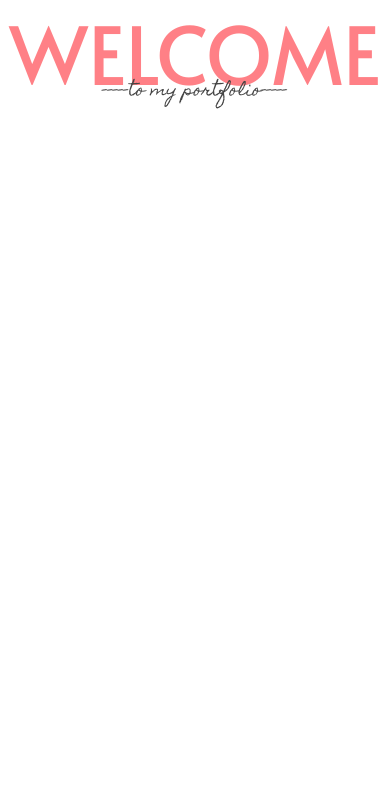
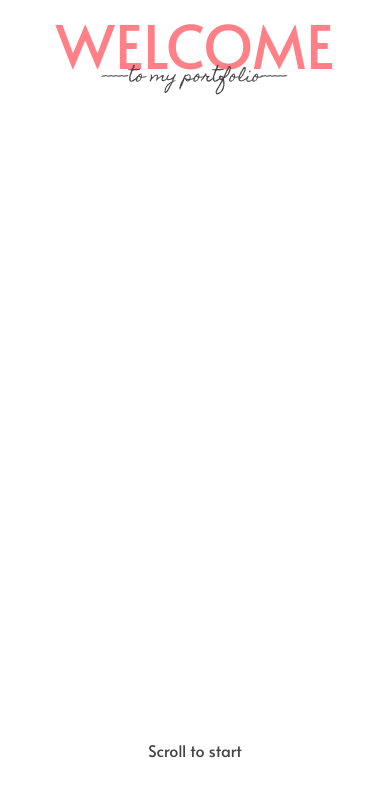
Before and after one commit to natayadev/portfolio, an Angular app: page /home in a window 390 px wide. Shown: the top 796 px of the page. Built offline with nearby package versions, Linux system fonts and the light colour scheme; what @fullpage/angular-fullpage would draw is missing.

Commit message:
Fix mobile view

```diff
--- a/src/app/aboutme/aboutme.component.html
+++ b/src/app/aboutme/aboutme.component.html
@@ -1,6 +1,6 @@
 <div class="grid grid-cols-2 text-center content-center justify-center avcontainer">
-    <div class="grid col-span-2 md:col-span-1 content-center justify-center p-6">
-        <div class="text-left px-10">
+    <div class="grid col-span-2 md:col-span-1 content-center justify-center">
+        <div class="text-left px-4">
             <h4>
                 Nataya Soledad
             </h4>
--- a/src/app/contact/contact.component.html
+++ b/src/app/contact/contact.component.html
@@ -5,7 +5,7 @@
                 <h4>
                     Contact me
                     <a href="mailto:natayafs@gmail.com">
-                        <fa-icon class="pl-2" style="font-size: 1em;" [icon]="faPaperPlane"></fa-icon>
+                        <fa-icon class="pl-2" style="font-size: var(--size-title);" [icon]="faPaperPlane"></fa-icon>
                     </a>
                 </h4>
                 <p>
--- a/src/app/header/header.component.html
+++ b/src/app/header/header.component.html
@@ -1,11 +1,9 @@
 <header id="menu" class="text-gray-700 spanody-font">
     <div class="container mx-auto flex flex-wrap p-5 flex-col md:flex-row items-center">
       <nav class="md:ml-auto flex flex-wrap items-center text-spanase justify-center">
-        <span class="active">
-            <a href="#home">
+        <a href="#home">
             01. home
-            </a>
-        </span>
+        </a>
         <a href="#aboutme">
             02. about
         </a>
--- a/src/app/mylinks/mylinks.component.html
+++ b/src/app/mylinks/mylinks.component.html
@@ -57,7 +57,7 @@
     <div class="footer">
             <h2>
             Illustration made by
-            <a href="https://www.instagram.com/mostrocartoon/">
+            <a href="https://www.instagram.com/mostrocartoon/" style="color: var(--text-color);">
                 @mostrocartoon
             </a>
         </h2>
--- a/src/app/skills/skills.component.html
+++ b/src/app/skills/skills.component.html
@@ -1,6 +1,6 @@
-<div class="grid text-center content-center">
+<div class="grid text-left content-center">
     <h4>Skills</h4>
-    <div class="grid gap-4 grid-cols-2 text-left">
+    <div class="grid gap-4 grid-cols-2">
         <div class="grid col-span-2 md:col-span-1">
             <h6>Frontend</h6>
             <div class="flex .flex-row">
--- a/src/app/welcome/welcome.component.css
+++ b/src/app/welcome/welcome.component.css
@@ -1,6 +1,6 @@
 h1 {
     color: var(--pink-color);
-    font-size: 80px;
+    font-size: 60px;
     font-family: var(--primary-font);
     line-height: 0.7em;
 }
@@ -11,8 +11,7 @@ h5 {
 }
 
 @media (min-width: 700px) {
-    .text {
-        padding-top: 2em;
-        font-size: 2em;
-      }
+    h1 {
+        font-size: 90px;
+    }
 }
--- a/src/app/welcome/welcome.component.html
+++ b/src/app/welcome/welcome.component.html
@@ -2,3 +2,6 @@
     <h1>WELCOME</h1>
     <h5>-----to my portfolio-----</h5>
 </div>
+<div class="footer parpadeo">
+    Scroll to start
+</div>
--- a/src/styles.css
+++ b/src/styles.css
@@ -9,6 +9,10 @@
     --primary-font: 'Alata', sans-serif;
     --secondary-font: 'Homemade Apple', cursive;
     --text-font: 'Helvetica', sans-serif;
+    --size-font-min: 12px;
+    --size-font-max: 14px;
+    --size-font-super: 20px;
+    --size-title: 26px;
   }
 
 * {
@@ -58,29 +62,31 @@ header {
   background-color: var(--biscuit-color);
 }
 
-h2, h4, h6 {
+h6 {
+  letter-spacing: 0.2em;
+  text-transform: uppercase;
   font-family: var(--primary-font);
-  font-size: 34px;
+  font-size: var(--size-font-max);
 }
 
-h6 {
-  font-size: 16px;
-  letter-spacing: 0.2em;
-  text-transform: uppercase;
+h4 {
+  font-size: var(--size-title);
+  font-weight: bold;
 }
 
-h5 {
-  font-family: var(--secondary-font);
+h5, h4 {
+  font-family: var(--primary-font);
 }
 
 a, h2 {
-  color: black;
+  font-family: var(--primary-font);
+  color: var(--text-color);
   text-decoration: none;
 }
 
 h6 {
-letter-spacing: 0.2em;
-text-transform: uppercase;
+  letter-spacing: 0.2em;
+  text-transform: uppercase;
 }
 
 h2 {
@@ -119,13 +125,13 @@ h2:hover {
       left: 0;
       -ms-transform: translate(0%, 10%);
       transform: translate(0%, 10%);
-  }
+    }
 }
 
 @media (max-width: 768px) {
   .section-padding {
-    padding-left: 3em;
-    padding-right: 3em;
+    padding-left: 1em;
+    padding-right: 1em;
   }
 
   .avcontainer {
@@ -133,16 +139,22 @@ h2:hover {
       flex-direction: column-reverse;
       justify-content: center;
       align-items: center;
-      padding: 3em;
   }
 
   .avatar {
-      height: 15em;
-      width: 15em;
+      height: 10em;
+      width: 10em;
       background-size: cover;
       background-position: center;
       border-radius: 100%;
-      margin-bottom: 2em;
+  }
+
+  p {
+    font-size: var(--size-font-min);
+  }
+
+  a, h2 {
+    font-size: 10px;
   }
 
   .credits {
@@ -159,4 +171,41 @@ h2:hover {
 }
 
 .fp-controlArrow.fp-prev {
-  border-color: transparent var(--purple-color) transparent transparent;}
+  border-color: transparent var(--purple-color) transparent transparent;
+}
+
+  .parpadeo {
+    position: absolute;
+    width: max-content;
+    bottom: 10%;
+    left: 50%;
+    -ms-transform: translate(-50%, 10%);
+    transform: translate(-50%, 10%);
+    font-family: var(--primary-font);
+    animation-name: parpadeo;
+    animation-duration: 1s;
+    animation-timing-function: linear;
+    animation-iteration-count: infinite;
+    -webkit-animation-name: parpadeo;
+    -webkit-animation-duration: 1s;
+    -webkit-animation-timing-function: linear;
+    -webkit-animation-iteration-count: infinite;
+  }
+
+  @-moz-keyframes parpadeo{
+    0% { opacity: 1.0; }
+    50% { opacity: 0.0; }
+    100% { opacity: 1.0; }
+  }
+
+  @-webkit-keyframes parpadeo {
+    0% { opacity: 1.0; }
+    50% { opacity: 0.0; }
+     100% { opacity: 1.0; }
+  }
+
+  @keyframes parpadeo {
+    0% { opacity: 1.0; }
+     50% { opacity: 0.0; }
+    100% { opacity: 1.0; }
+  }
```
Also changed, not shown: src/app/work/work.component.html (+11 -11 lines).
